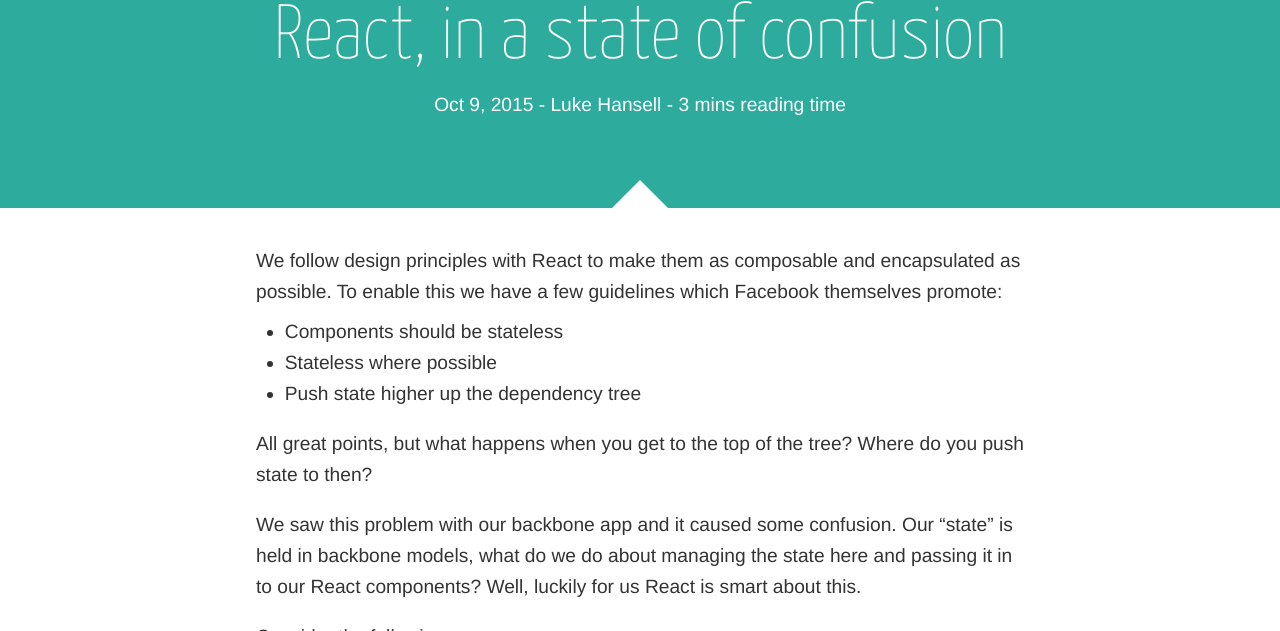
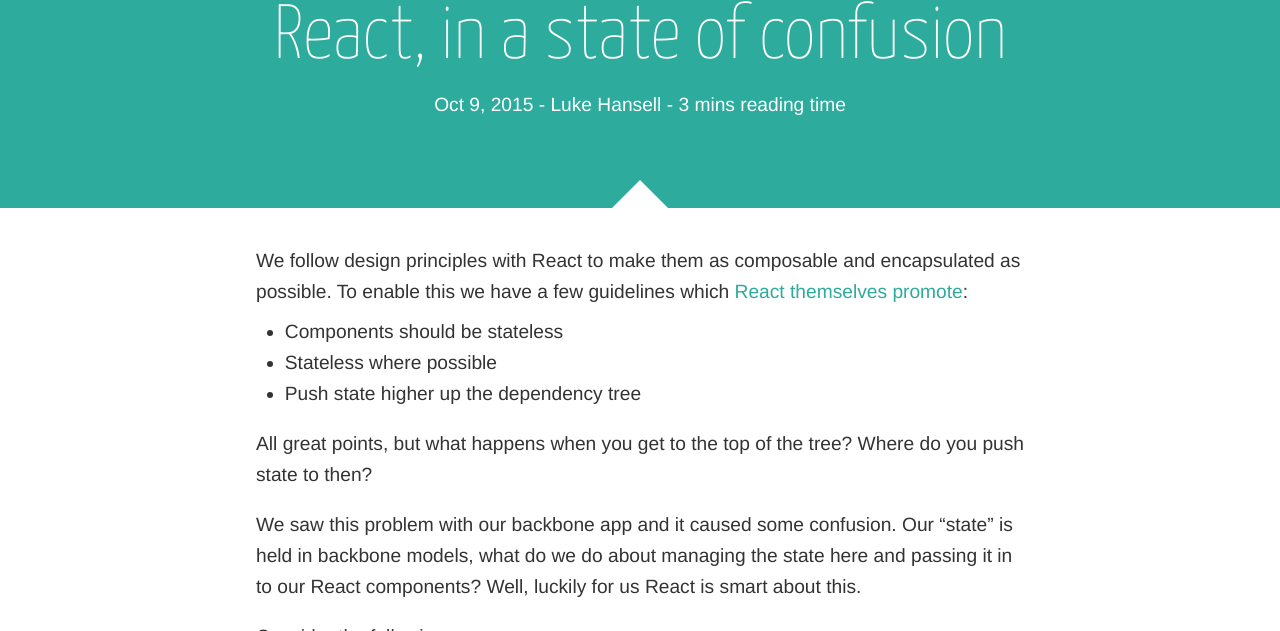
Before and after one commit to holidayextras/holidayextras.github.com, a Jekyll site: the page built from _posts/2015-10-09-react-in-a-state-of-confusion.md, in a window 1280 px wide and 900 px high, cut to the strip 269-900 px from the top of the window. Built offline with Jekyll 4.4.1, drawn with Linux system fonts in a browser that asks for light colours; nearby versions of some CDN libraries; comment, search, counter and statistics services are not loaded.

Commit message:
adding ref to state stuff

```diff
--- a/_posts/2015-10-09-react-in-a-state-of-confusion.md
+++ b/_posts/2015-10-09-react-in-a-state-of-confusion.md
@@ -8,7 +8,7 @@
 excerpt: "Components should be stateless. Stateless where possible. Push state higher up the dependency tree. But what happens when you get to the top of the tree?"
 ---
 
-We follow design principles with React to make them as composable and encapsulated as possible. To enable this we have a few guidelines which Facebook themselves promote:
+We follow design principles with React to make them as composable and encapsulated as possible. To enable this we have a few guidelines which [React themselves promote](http://facebook.github.io/react/docs/thinking-in-react.html#step-4-identify-where-your-state-should-live):
 - Components should be stateless
 - Stateless where possible
 - Push state higher up the dependency tree
```
